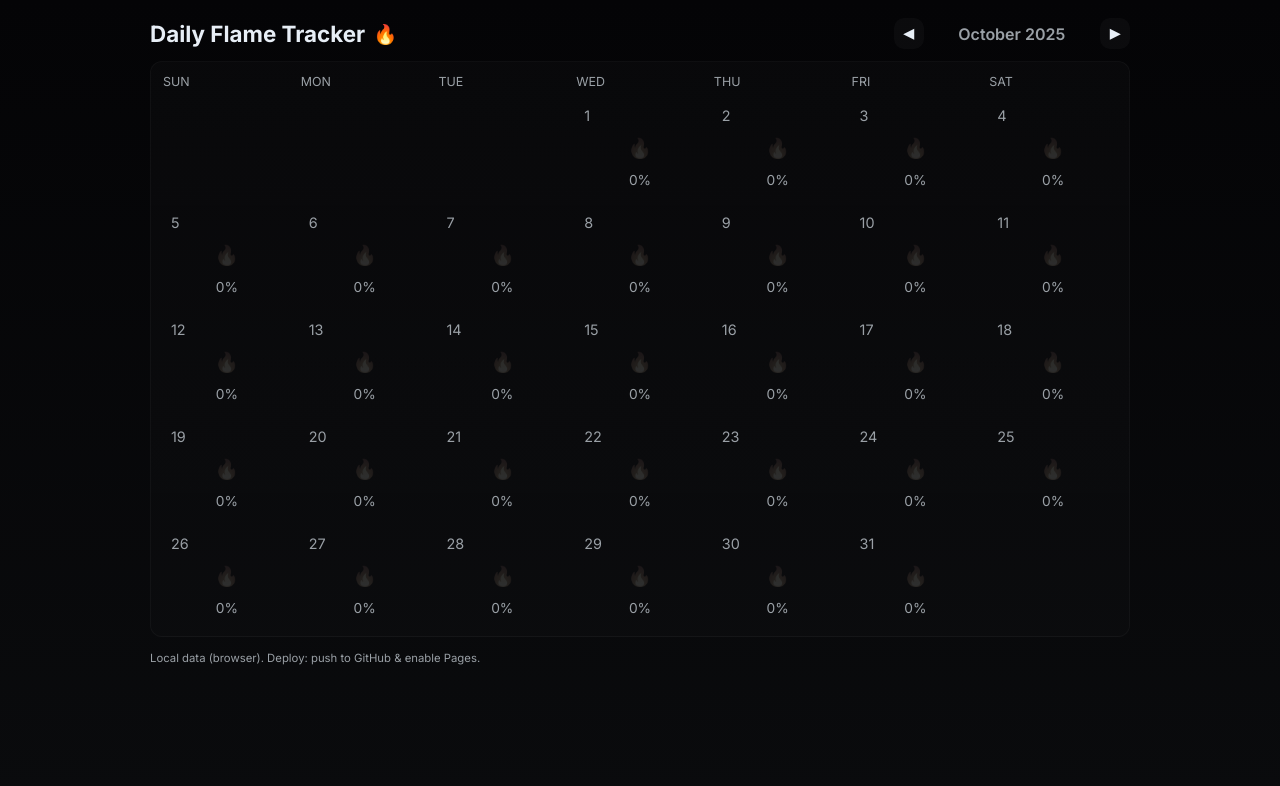
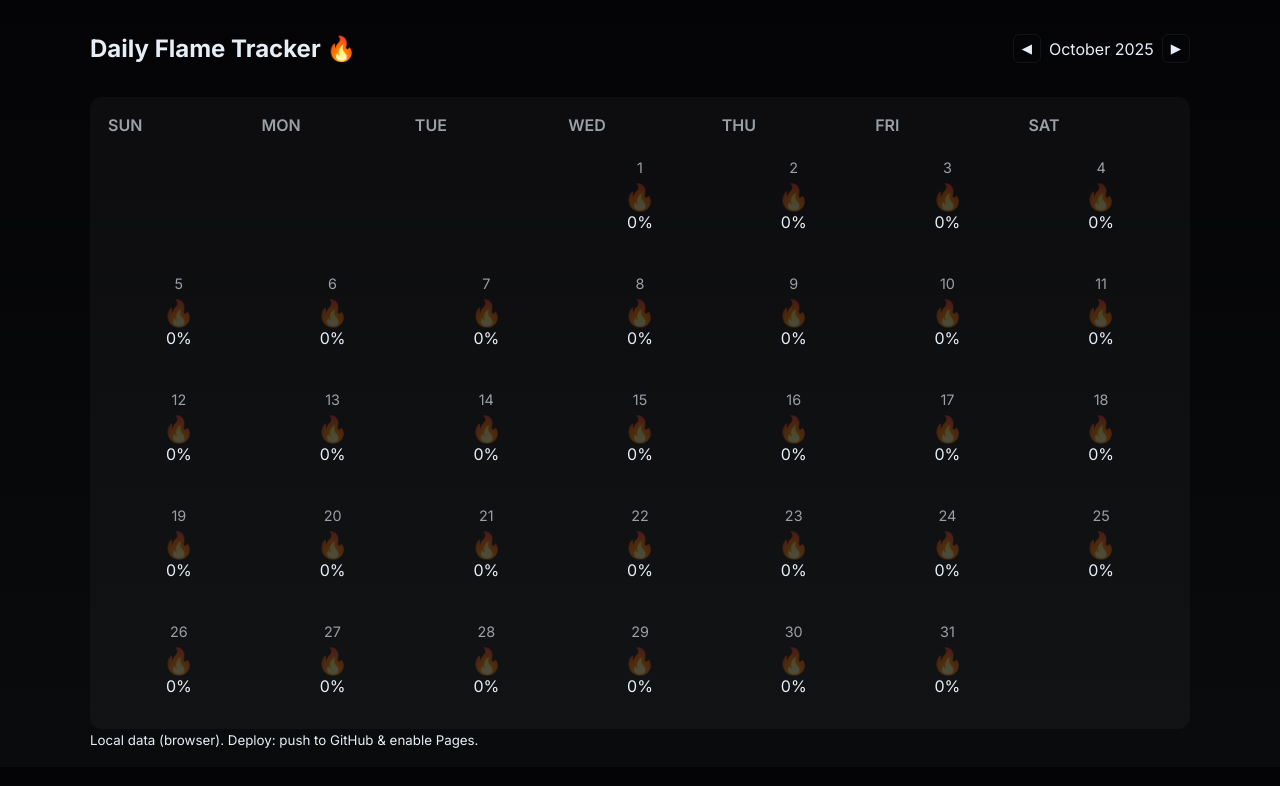
Before and after one commit to sauravskit/ProgressTracker, a plain HTML site: page index.html in a window 1280 px wide. Drawn offline with Linux system fonts and the light colour scheme.

Commit message:
Update styles.css

```diff
--- a/styles.css
+++ b/styles.css
@@ -7,141 +7,45 @@
   --glass: rgba(255,255,255,0.03);
   --radius:12px;
   --txt:#e7eef6;
-  --gap:10px;
-  --max-width:980px;
+  --max-width:1100px;
 }
-
-*{box-sizing:border-box}
 body{
   margin:0;
-  min-height:100vh;
-  font-family: "Inter", system-ui, -apple-system, "Segoe UI", Roboto, "Helvetica Neue", Arial;
-  background: linear-gradient(180deg,#040406 0%, #0a0b0d 100%);
+  font-family:Inter,system-ui;
+  background:linear-gradient(180deg,#040406 0%,#0a0b0d 100%);
   color:var(--txt);
-  display:flex;
-  justify-content:center;
+  display:flex;justify-content:center;
   padding:18px;
 }
 
-/* container */
-.container{
-  width:100%;
-  max-width:var(--max-width);
-}
-
-/* header */
-.topbar{
-  display:flex;
-  gap:12px;
-  align-items:center;
-  justify-content:space-between;
-  margin-bottom:12px;
-}
-.title{font-weight:700;margin:0;font-size:1.4rem;display:flex;align-items:center;gap:8px}
-.emoji{font-size:1.2rem}
-
+.container{width:100%;max-width:var(--max-width);}
+.topbar{display:flex;justify-content:space-between;align-items:center;margin-bottom:18px;}
+.title{font-weight:700;font-size:1.5rem;}
 .controls{display:flex;align-items:center;gap:8px}
-.icon{
-  border:0;background:var(--glass);color:var(--txt);padding:8px 10px;border-radius:10px;cursor:pointer;font-weight:600;
-}
-.monthLabel{min-width:160px;text-align:center;color:var(--muted);font-weight:600}
-
-/* calendar card */
-.calendarCard{
-  background: linear-gradient(180deg, rgba(255,255,255,0.02), rgba(255,255,255,0.01));
-  padding:12px;
-  border-radius:var(--radius);
-  border:1px solid rgba(255,255,255,0.03);
-}
-
-/* week heads */
-.week-head{
-  display:grid;
-  grid-template-columns:repeat(7,1fr);
-  gap:10px;
-  color:var(--muted);
-  font-size:0.78rem;
-  margin-bottom:10px;
-}
-
-/* days grid */
-.grid{
-  display:grid;
-  grid-template-columns:repeat(7,1fr);
-  gap:10px;
-}
-
-/* day card */
-.day{
-  background:transparent;
-  min-height:84px;
-  border-radius:10px;
-  padding:8px;
-  display:flex;
-  flex-direction:column;
-  justify-content:flex-start;
-  align-items:flex-start;
-  transition:background .18s ease, transform .12s ease;
-  position:relative;
-  overflow:visible;
-}
-.day:hover{transform:translateY(-4px)}
-.date-num{font-size:0.9rem;color:var(--muted);margin-bottom:6px}
-
-/* flame treatments */
-.flame{
-  align-self:center;
-  margin-top:auto;
-  font-size:30px;
-  transition:transform .12s, filter .12s, opacity .12s;
-  user-select:none;
-  cursor:pointer;
-}
-
-/* intensity classes */
-.flame.empty{opacity:0.15; transform:scale(0.65); filter:grayscale(80%);}
-.flame.vlow{opacity:0.45; transform:scale(0.85); color:#f0b37a;}
-.flame.low{opacity:0.7; transform:scale(1.0); color:#ffb86b;}
-.flame.mid{opacity:0.95; transform:scale(1.25); color:#ff8c3a;}
-.flame.high{opacity:1; transform:scale(1.45); color:#ff5b00; filter:drop-shadow(0 8px 18px rgba(255,98,20,0.16));}
-.perc{font-size:0.86rem;color:var(--muted);align-self:center;margin-top:6px}
-
-/* modal */
-.modal{
-  position:fixed;inset:0;display:flex;align-items:center;justify-content:center;
-  background:linear-gradient(180deg, rgba(2,3,6,0.55), rgba(2,3,6,0.55));
-  padding:20px;z-index:80;
-}
+.icon{background:transparent;border:1px solid rgba(255,255,255,0.06);color:var(--txt);padding:6px 8px;border-radius:6px;cursor:pointer}
+.calendar-row{display:flex;gap:20px;align-items:flex-start}
+.calendarCard{flex:1;background:var(--glass);padding:18px;border-radius:var(--radius);min-height:420px}
+.week-head{display:grid;grid-template-columns:repeat(7,1fr);gap:10px;color:var(--muted);font-weight:600;margin-bottom:8px}
+.grid{display:grid;grid-template-columns:repeat(7,1fr);gap:12px}
+.day{min-height:84px;padding:10px;border-radius:10px;background:transparent;display:flex;flex-direction:column;align-items:center;justify-content:center}
+.date-num{color:var(--muted);font-size:0.9rem;margin-bottom:6px}
+.flame{font-size:30px;text-align:center;cursor:pointer;line-height:1}
+.flame.empty{opacity:0.25;transform:scale(0.85)}
+.flame.vlow{opacity:0.6}
+.flame.low{opacity:0.9;color:#ffb86b}
+.flame.mid{opacity:1;color:#ff8c3a;transform:scale(1.15)}
+.flame.high{color:#ff5b00;transform:scale(1.25);filter:drop-shadow(0 0 10px #ff5b00)}
+.sidepanel{width:320px}
+.panel{background:var(--card);padding:16px;border-radius:10px;box-shadow:0 6px 20px rgba(0,0,0,0.5)}
+.panel h3{margin:0 0 6px 0}
+.panel .muted{color:var(--muted);font-size:0.92rem}
+.panel label{display:block;margin-top:8px;font-size:0.9rem}
+.panel input{width:100%;padding:8px;border-radius:6px;border:1px solid rgba(255,255,255,0.04);background:transparent;color:var(--txt);margin-top:6px}
+.row{display:flex;gap:8px;margin-top:12px}
+.primary{background:var(--accent);color:black;border:0;padding:8px 12px;border-radius:8px;cursor:pointer}
+.secondary{background:transparent;color:var(--txt);border:1px solid rgba(255,255,255,0.06);padding:8px 12px;border-radius:8px;cursor:pointer}
+.danger{background:var(--danger);color:white;border:0;padding:8px 12px;border-radius:8px}
+.status{margin-top:10px}
+.modal{position:fixed;inset:0;background:rgba(0,0,0,0.6);display:flex;align-items:center;justify-content:center}
 .hidden{display:none}
-.modal-panel{
-  width:100%;max-width:760px;background:var(--card);border-radius:12px;padding:16px;border:1px solid rgba(255,255,255,0.03);
-  box-shadow:0 10px 40px rgba(2,3,6,0.6);
-  position:relative;
-}
-.modal-close{position:absolute;right:12px;top:12px;background:transparent;border:0;color:var(--muted);font-size:18px;cursor:pointer}
-.goalsList, .progressList{margin:8px 0 14px;display:flex;flex-direction:column;gap:8px}
-.goal-row{display:flex;gap:8px}
-.goal-row input[type="text"]{flex:1;padding:8px;border-radius:8px;background:transparent;border:1px solid rgba(255,255,255,0.04);color:var(--txt)}
-.remove{background:transparent;color:var(--danger);border:1px solid rgba(255,255,255,0.03);padding:6px;border-radius:8px;cursor:pointer}
-
-.prog-row{display:flex;gap:8px;align-items:center}
-.prog-row .label{width:36%;color:var(--muted);font-size:0.95rem}
-.prog-row input[type="range"]{flex:1}
-.prog-row .value{width:44px;text-align:right;color:var(--muted)}
-
-.modal-footer{display:flex;justify-content:space-between;align-items:center;margin-top:6px}
-.modal-actions{display:flex;gap:8px}
-.primary{background:var(--accent);border:0;padding:8px 12px;border-radius:8px;color:#111;font-weight:700;cursor:pointer}
-.secondary{background:transparent;border:1px solid rgba(255,255,255,0.04);padding:8px 10px;border-radius:8px;color:var(--txt);cursor:pointer}
-.danger{background:var(--danger);border:0;padding:8px 12px;border-radius:8px;color:#fff;cursor:pointer}
-
-/* footer */
-.foot{margin-top:12px;color:var(--muted);font-size:0.85rem}
-
-/* responsive tweaks */
-@media (max-width:700px){
-  .title{font-size:1.15rem}
-  .grid{gap:8px}
-  .day{min-height:86px;padding:8px}
-  .flame{font-size:28px}
-}
+.modal-panel{background:var(--card);padding:20px;border-radius:12px;max-width:640px;width:100%}
```
